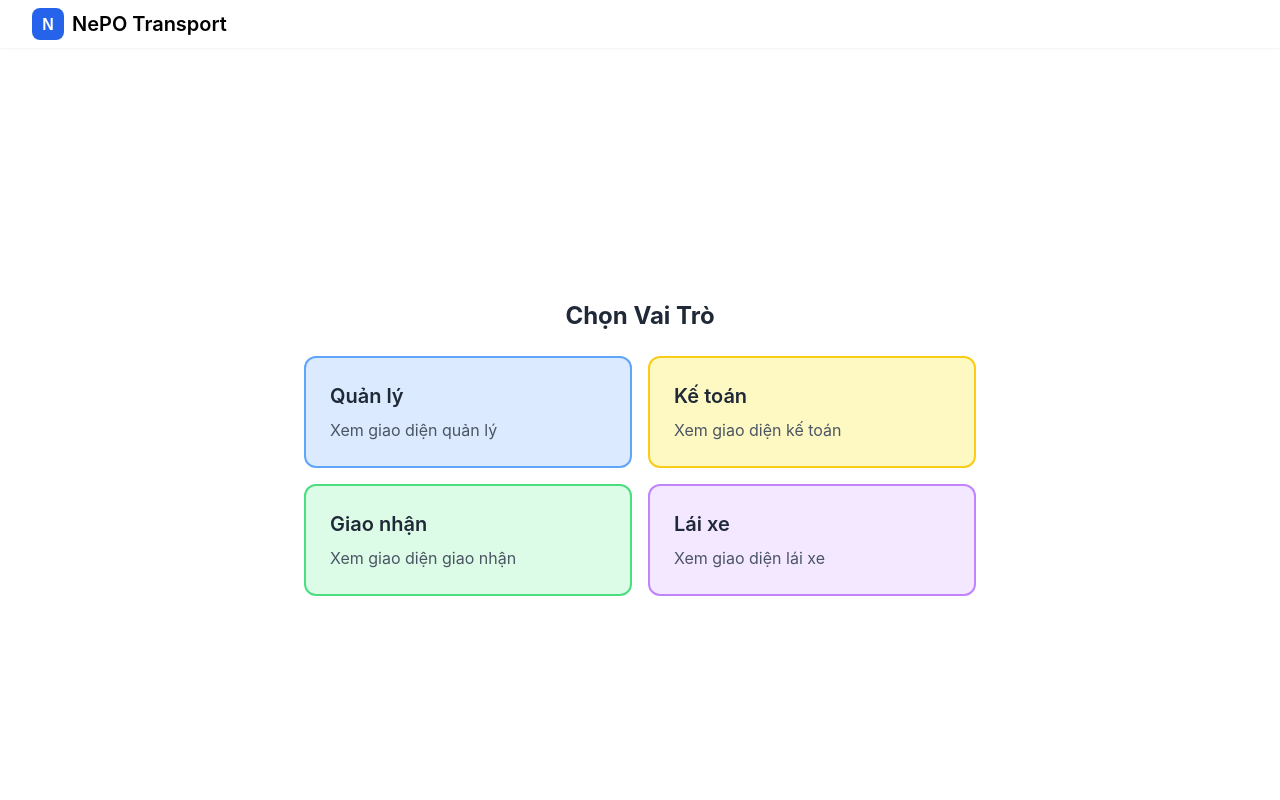
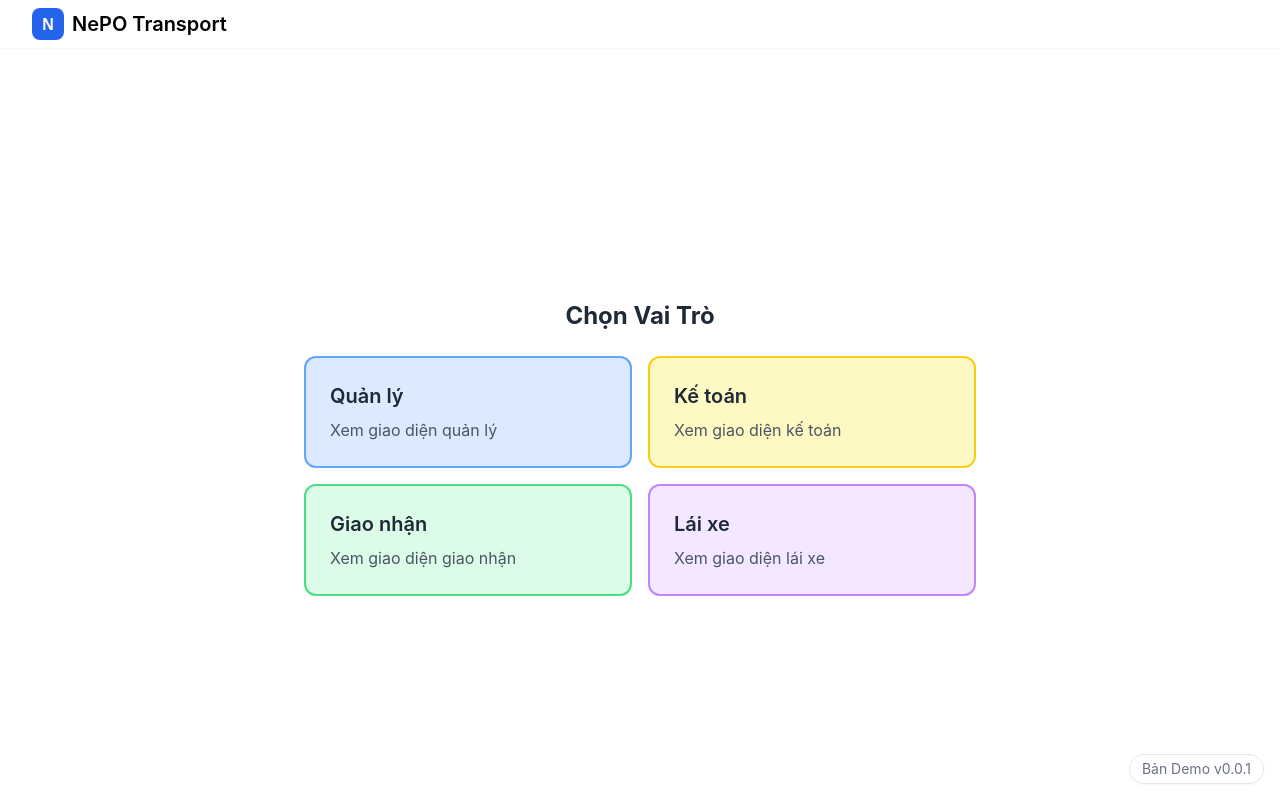
Before and after one commit to 4rankng/nepocorp, a React (Vite) app in the folder webapp/: page / in a window 1280 px wide. Built offline with nearby package versions, Linux system fonts and the light colour scheme.

Commit message:
set ban demo version

```diff
--- a/webapp/src/layouts/TrangChu.jsx
+++ b/webapp/src/layouts/TrangChu.jsx
@@ -1,9 +1,10 @@
 import React, { useState, useEffect } from 'react';
 import { Outlet, useNavigate } from 'react-router-dom';
-import { useAuth } from '../contexts/AuthContext';
+import { useAuth } from '@contexts/AuthContext';
 import { ROLES, getRoleLabel } from '@shared/config/roles';
-import ThanhTieuDe from '../shared/components/ThanhTieuDe';
-import ThanhBen from '../shared/components/ThanhBen';
+import ThanhTieuDe from '@shared/components/ThanhTieuDe';
+import ThanhBen from '@shared/components/ThanhBen';
+import packageJson from '../../package.json';
 
 const ROLE_CARDS = [
   {
@@ -72,8 +73,18 @@ const TrangChu = () => {
     setSidebarOpen(false);
   };
 
+  // Version badge component
+  const VersionBadge = () => (
+    <div className="fixed bottom-4 right-4 bg-white/80 backdrop-blur-sm px-3 py-1 rounded-full text-sm text-gray-500 border border-gray-200 shadow-sm z-50">
+      Bản Demo v{packageJson.version}
+    </div>
+  );
+
   return (
     <div className="min-h-screen w-full bg-white overflow-x-hidden">
+      {/* Version badge - always visible */}
+      <VersionBadge />
+
       {/* Banner/Header always visible */}
       <div className="fixed top-0 left-0 right-0 z-50 w-full" style={{ minWidth: 0 }}>
         <ThanhTieuDe onSidebarToggle={handleSidebarToggle} sidebarOpen={sidebarOpen} />
@@ -130,7 +141,7 @@ const TrangChu = () => {
           </div>
           {/* Main Content */}
           <main className="flex-1 md:ml-64 min-h-screen bg-white w-full">
-            <div className="p-2 sm:p-4 w-full">
+            <div className="p-2 sm:p-4 w-full relative min-h-screen">
               <Outlet />
             </div>
           </main>
```
